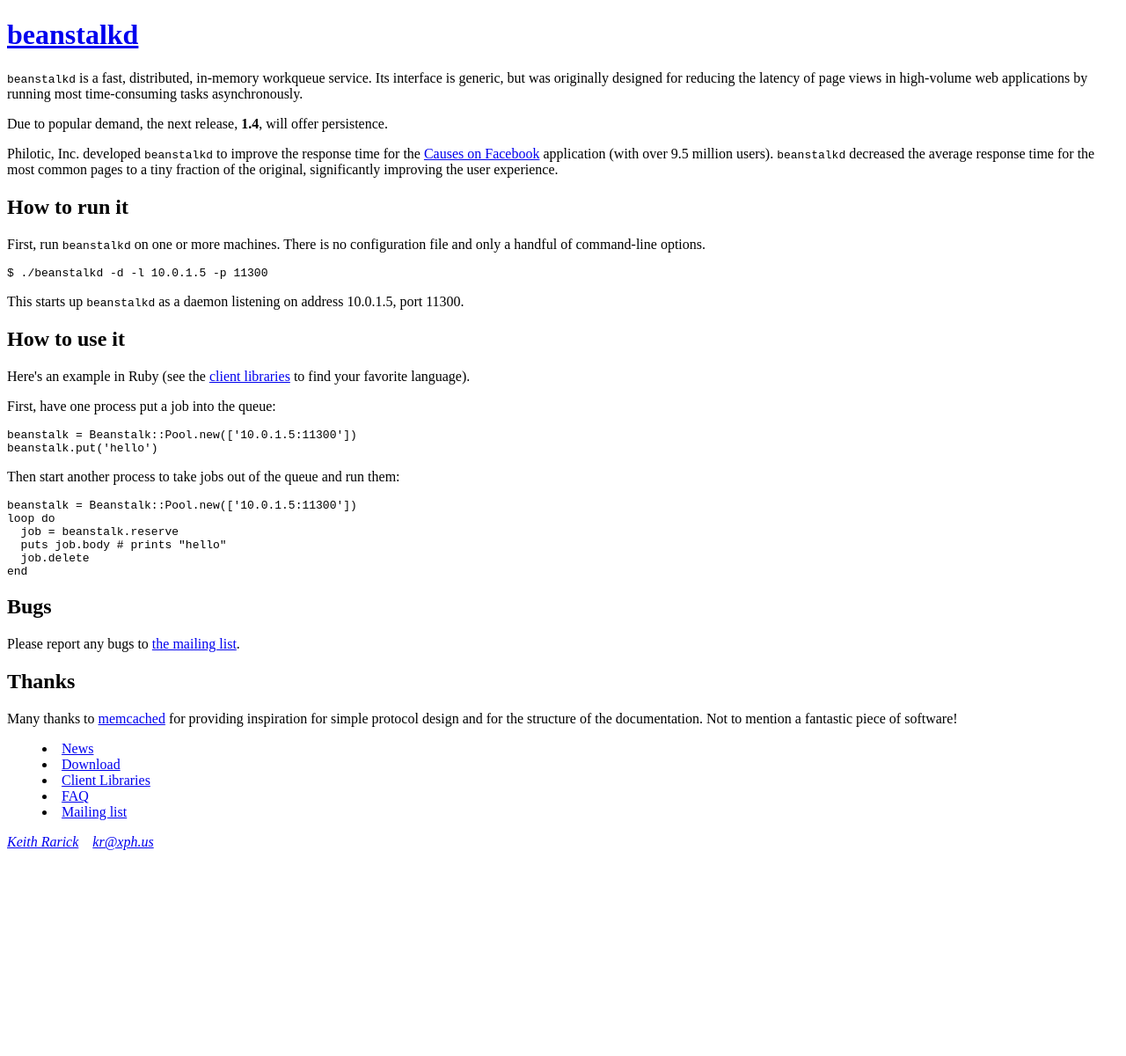
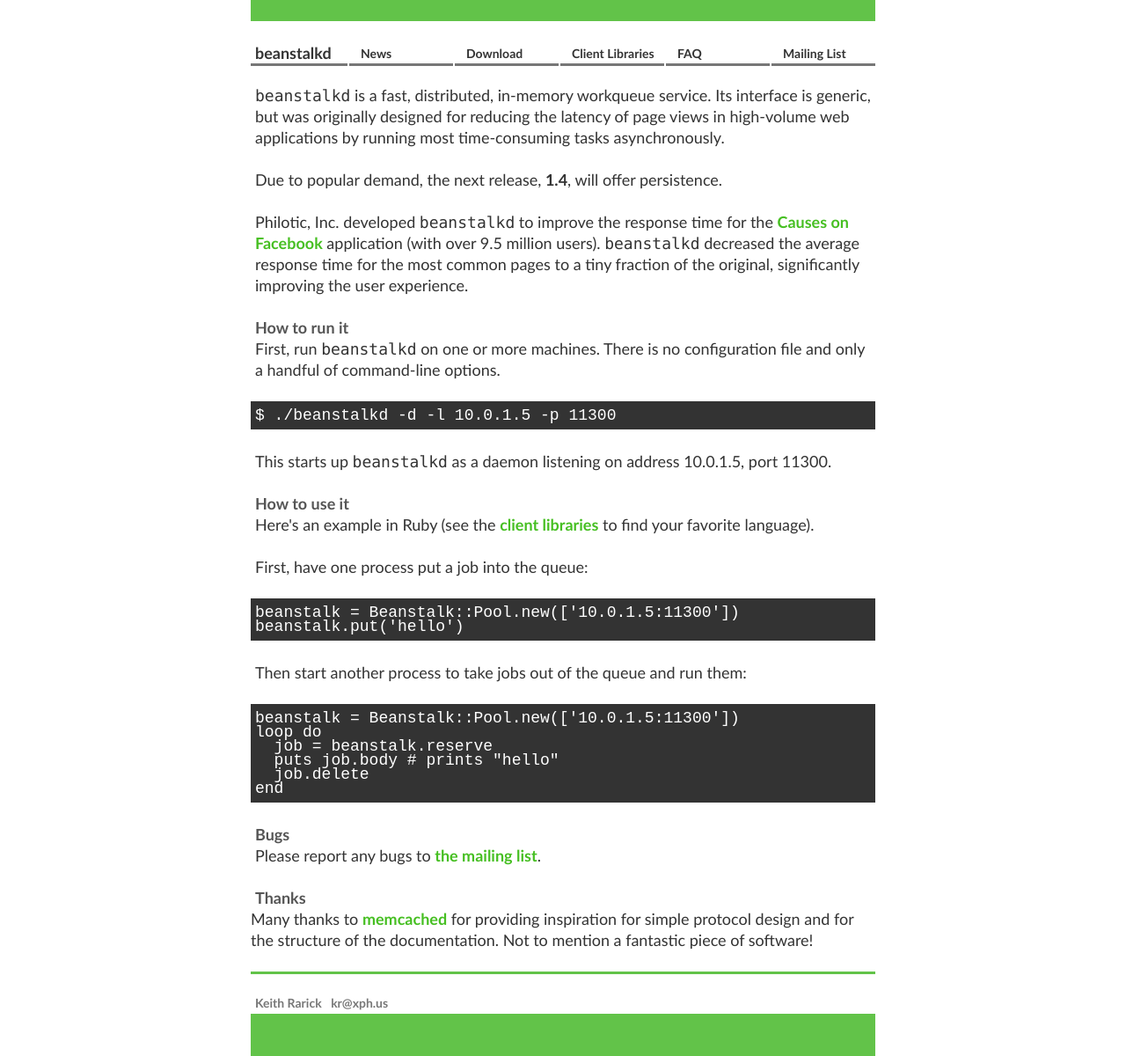
Before and after one commit to beanstalkd/beanstalkd, a Jekyll site: the page built from index.html, in a window 1280 px wide. Shown: the whole page at 88% size. Built offline with Jekyll 4.4.1, drawn with Linux system fonts in a browser that asks for light colours; comment, search, counter and statistics services are not loaded; before the commit the page ends 974 px from its top, so only the background shows below that.

Commit message:
Style ripped off from my blog.

```diff
--- a/_layouts/base.html
+++ b/_layouts/base.html
@@ -1,8 +1,9 @@
 <!doctype html>
 <html>
 <head>
+  <meta charset=utf-8>
   <title>{{ page.title }} &ndash; beanstalkd &ndash; xph.us</title>
-  <link rel=stylesheet href=style.css type=text/css>
+  <link rel=stylesheet href=css/base.css type=text/css>
 </head>
 <body>
 
@@ -10,22 +11,28 @@
   <h1><a href=.>beanstalkd</a></h1>
 </header>
 
-{{ content }}
+<div id=content>
+  {{ content }}
+</div>
 
-<footer>
-  <nav>
-    <menu>
-      <li><a href=news.html>News</a></li>
-      <li><a href=download.html>Download</a></li>
-      <li><a href=client.html>Client&nbsp;Libraries</a></li>
-      <li><a href=http://wiki.github.com/kr/beanstalkd/wikis/faq>FAQ</a></li>
-      <li><a href=http://groups.google.com/group/beanstalk-talk>Mailing&nbsp;list</a></li>
-    </menu>
-  </nav>
+<nav>
+  <menu>
+    <li><a href=news.html>News</a>
+    <li><a href=download.html>Download</a>
+    <li><a href=client.html>Client&nbsp;Libraries</a>
+    <li><a href=http://wiki.github.com/kr/beanstalkd/wikis/faq>FAQ</a>
+    <li><a href=http://groups.google.com/group/beanstalk-talk>Mailing&nbsp;List</a>
+  </menu>
+</nav>
 
+<div id=footer>
   <address><a href=http://xph.us>Keith Rarick</a>&#8195;<a href=mailto:kr@xph.us>kr@xph.us</a></address>
-</footer>
+</div>
 
+<script src=http://www.google.com/jsapi></script>
+<script>
+google.load('jquery', '1.3');
+</script>
 <script src=http://www.google-analytics.com/ga.js type=text/javascript></script>
 <script src=/ga.js type=text/javascript></script>
 </body>
--- /dev/null
+++ b/css/base.css
@@ -0,0 +1,228 @@
+
+
+/*
+Copyright (c) 2008, Yahoo! Inc. All rights reserved.
+Code licensed under the BSD License:
+http://developer.yahoo.net/yui/license.txt
+version: 2.6.0
+*/
+body,div,dl,dt,dd,ul,ol,li,h1,h2,h3,h4,h5,h6,pre,code,form,fieldset,legend,input,textarea,p,blockquote,th,td,menu{margin:0;padding:0;}
+table{border-collapse:collapse;border-spacing:0;}
+fieldset,img{border:0;}
+address,caption,cite,code,dfn,em,strong,th,var{font-style:normal;font-weight:normal;}
+li{list-style:none;}
+caption,th{text-align:left;}
+h1,h2,h3,h4,h5,h6{font-size:100%;font-weight:normal;}
+q:before,q:after{content:'';}
+abbr,acronym{border:0;font-variant:normal;}
+sup{vertical-align:text-top;}
+sub{vertical-align:text-bottom;}
+input,textarea,select{font-family:inherit;font-size:inherit;font-weight:inherit;}
+input,textarea,select{*font-size:100%;}
+legend{color:#000;}
+del,ins{text-decoration:none;}
+/* end of Yahoo code */
+
+html {
+  font-family: Calibri, "Trebuchet MS", sans-serif;
+  font-size: 18px;
+  line-height: 24px;
+  /*font-size-adjust: 0.49;*/
+
+  color: #333;
+  background: #fff;
+}
+
+body {
+  position: relative;
+  width: 710px;
+  margin: 0 auto;
+}
+
+body.grid {
+  background-image: url(/img/grid-110x24-10-2x4-red.png);
+}
+
+div#content {
+  padding-top: 96px;
+  overflow: hidden;
+}
+
+p, h1, h2, h3, h4, li, dd, blockquote {
+  padding: 0 5px;
+}
+
+p, h1, h2, h3, h4, pre, ul, ol, dl, blockquote {
+  margin-top: 0;
+  margin-bottom: 24px;
+}
+
+blockquote p:last-child {
+  margin-bottom: 0;
+}
+
+blockquote {
+  background: #eee;
+  font-style: oblique;
+  padding: 24px 10px;
+}
+
+dt {
+  float: left;
+  width: 100px;
+  text-align: right;
+  padding: 0 5px;
+  font-weight: bold;
+}
+
+dd {
+  margin-left: 120px;
+}
+
+acronym {
+  text-transform: lowercase;
+  font-variant: small-caps;
+}
+
+code {
+  font-family: Consolas, monospace;
+  line-height: 1px; /* hack */
+}
+
+pre {
+  line-height: 16px;
+  background: #333;
+  color: #fff;
+  padding: 8px 5px;
+}
+
+pre.l0 {
+  margin-bottom: 32px;
+}
+
+pre.l1 {
+  margin-top: -4px;
+  margin-bottom: 20px;
+}
+
+pre.l2 {
+  margin-bottom: 24px;
+}
+
+h1 {
+  font-size: 24px;
+}
+
+h2 {
+  /*font-size: 18.6667px;*/
+  font-weight: bold;
+  margin-bottom: 0;
+  color: #555;
+}
+
+h3 {
+}
+
+h4, h5, h6 {
+  background: red;
+}
+
+em {
+  font-style: italic;
+}
+
+strong {
+  font-weight: bold;
+}
+
+a:link, a:visited {
+  text-decoration: none;
+  font-weight: bold;
+  color: #46bf22;
+}
+
+a[href]:hover {
+  text-decoration: underline;
+}
+
+a[sprite] {
+  background: url(/img/sprites.png) -2px 50px no-repeat;
+  background-position: -2px -(2 + attr(sprite, int) * 20)px; /* CSS3 please? */
+  padding-left: 20px;
+}
+
+ul.simple, ol.simple {
+  padding-left: 5px;
+  margin-bottom: 24px;
+}
+
+ul.simple li, ol.simple li {
+  list-style: disc;
+  padding-left: 0px;
+}
+
+header {
+  position: absolute;
+  top: 0;
+  left: 0;
+  right: 0;
+
+  border-top: 24px solid #62c349;
+  border-bottom: 3px solid #777;
+
+  padding-top: 24px;
+}
+
+header h1 {
+  font-size: 18px;
+  margin: 0;
+}
+
+nav {
+  position: absolute;
+  top: 24px;
+  right: 0;
+
+  font-size: 14px;
+}
+
+nav > menu > li {
+  display: inline-block;
+  padding: 0;
+  border-left: 2px solid white;
+}
+
+nav > menu > li > a {
+  display: inline-block;
+  width: 105px;
+  padding: 25px 0 2px 13px;
+}
+
+nav > menu > li > a[href]:hover {
+  background: #777;
+  color: #fff;
+  text-decoration: none;
+}
+
+header a:link, header a:visited, nav a:link, nav a:visited {
+  color: #333;
+}
+
+#footer {
+  margin-top: 24px;
+  border-top: 3px solid #777;
+  border-top: 3px solid #62c349;
+  border-bottom: 48px solid #777;
+  border-bottom: 48px solid #62c349;
+  padding: 21px 0 0 0;
+}
+
+#footer address {
+  padding: 0 5px;
+}
+
+#footer address, #footer a {
+  font-size: 14px;
+  line-height: 24px;
+  color: #777;
+}
```
Also changed, not shown: img/grid-110x24-10-2x4-red.png (added), style.css (added).
